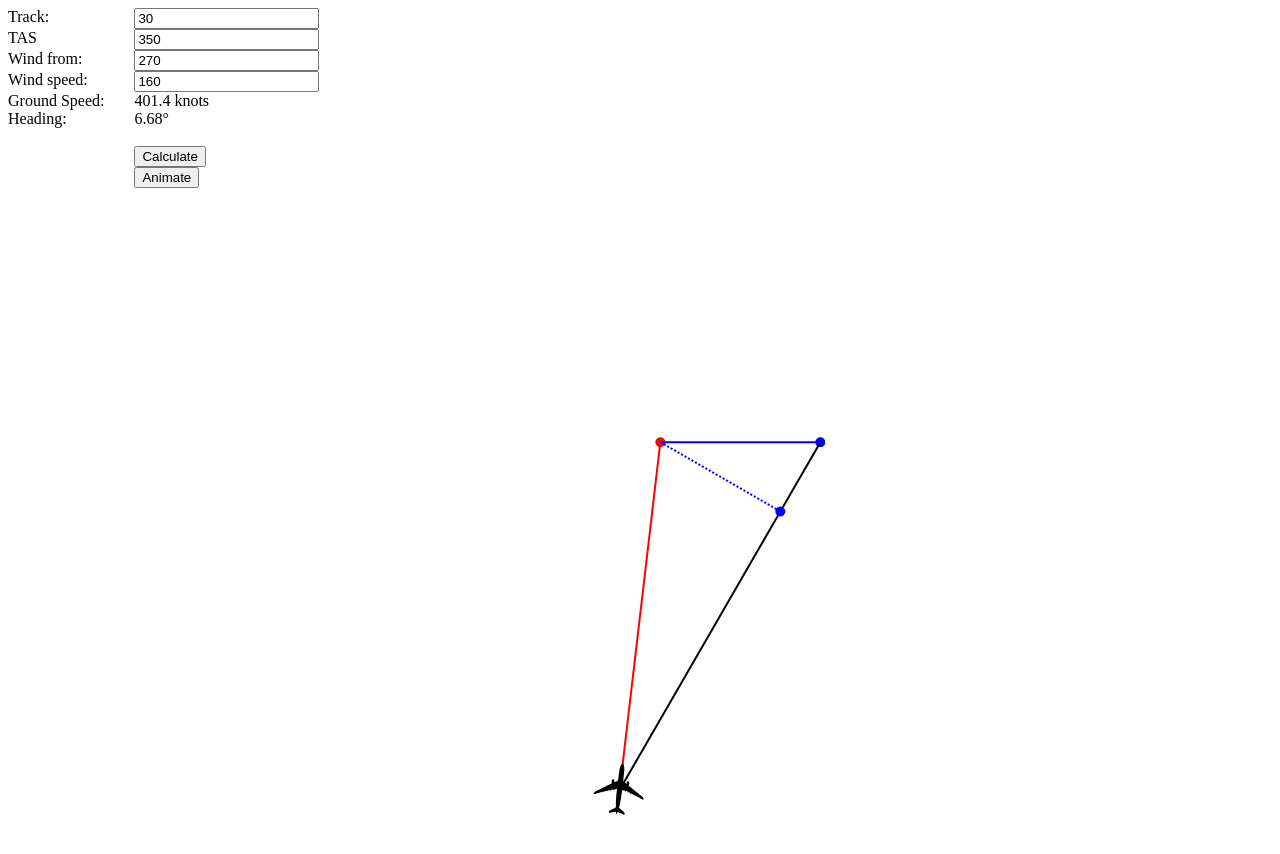
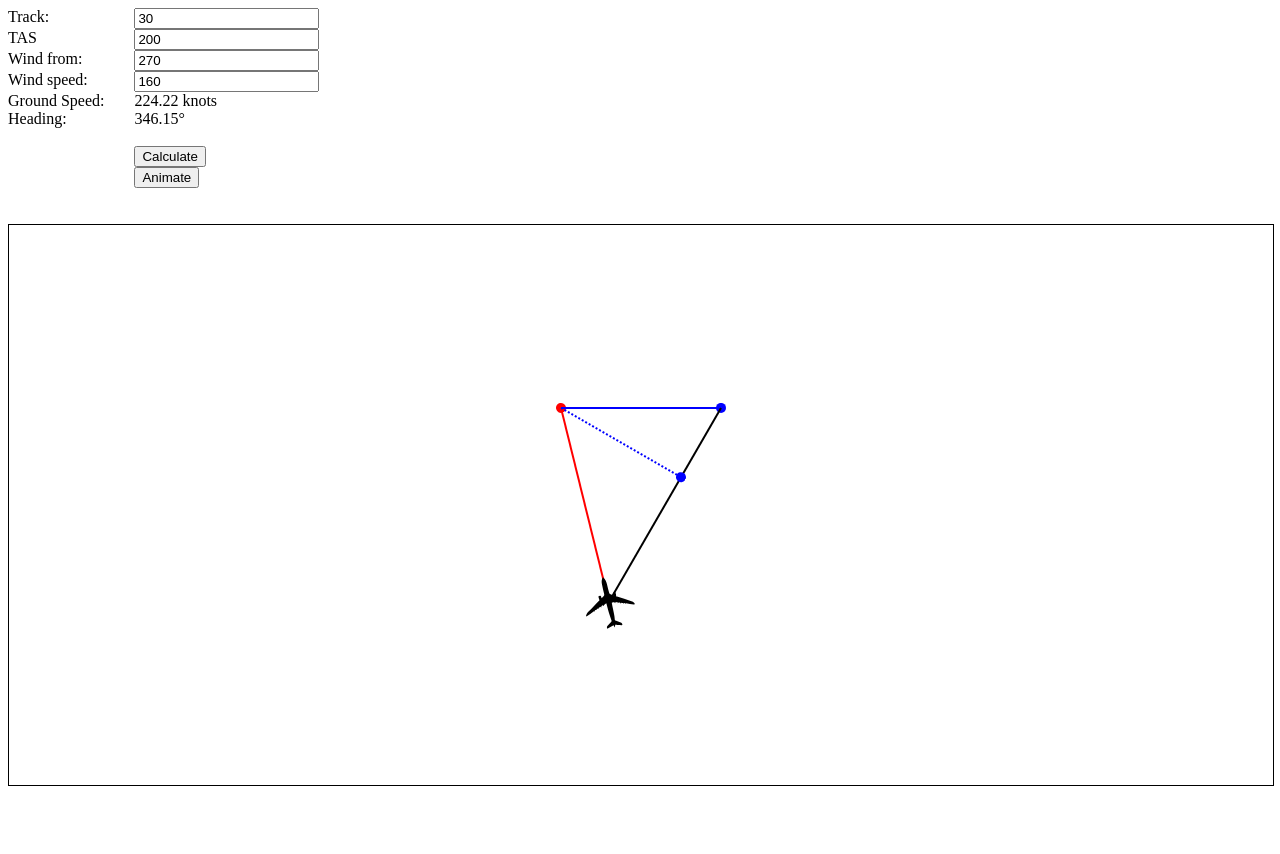
Before and after one commit to sseefried/aviation-diagrams, a plain HTML site: page index.html in a window 1280 px wide. After the commit the page ends 800 px from the top, so only its background shows below. Drawn offline with Linux system fonts and the light colour scheme.

Commit message:
Fix and improve animation

```diff
--- a/index.html
+++ b/index.html
@@ -102,8 +102,7 @@
 <br/>
 <br/>
 
-<div id="canvas" style="height: 100%; width: 100%;"></div>
-
+<div id="canvas" style="height: 100%; width: 100%; border: 1px solid black"></div>
 
 <script type="text/javascript">
 
@@ -217,28 +216,28 @@ var drawDiagram = function() {
 
         pg =  group.group(); // subgroup of group
         pg.path(planePath);
-        pg.move(-329,-14); // FIXME: Broken. Only works for initial values
-        pg.dmove(0,-boundingBox.h);
+
+        // FIXME: I have no idea why these magic numbers work!
+        pg.dmove(-329,tasEndY-363);
+        pg.dmove(0,-tasEndY);
         pg.dmove(dx,dy);
-        pg.rotate(90);
         pg.scale(0.1,0.1);
-        pg.transform({rotation: -heading}, true);
-
+        pg.transform({rotation: 90-heading}, true);
         group.add(pg);
     };
 
-    console.log("==========================");
-    console.log("track", rnd(track));
-    console.log("wind-from", rnd(from));
-    console.log("wind-speed", rnd(wind));
-    console.log("TAS", rnd(TAS));
+    // console.log("==========================");
+    // console.log("track", rnd(track));
+    // console.log("wind-from", rnd(from));
+    // console.log("wind-speed", rnd(wind));
+    // console.log("TAS", rnd(TAS));
 
-    console.log("--- results ------");
-    console.log("tailWind", rnd(tailWind));
-    console.log("crossWind", rnd(crossWind));
+    // console.log("--- results ------");
+    // console.log("tailWind", rnd(tailWind));
+    // console.log("crossWind", rnd(crossWind));
 
-    console.log("driftAngle", rnd(driftAngle));
-    console.log("ETAS", rnd(ETAS));
+    // console.log("driftAngle", rnd(driftAngle));
+    // console.log("ETAS", rnd(ETAS));
 
     var tasEndY = rnd(TAS*dcos(heading));
     var tasEndX = rnd(TAS*dsin(heading));
@@ -253,18 +252,13 @@ var drawDiagram = function() {
     var bottomLeftY = minimum(0, [tasEndY, windEndY, trackEndY]);
 
 
-    // Bounding box for the diagram sans plane
-    var boundingBox = { w: tasEndX - bottomLeftX
-                      , h: tasEndY - bottomLeftY
-                      };
+    // console.log("tasEnd = ",tasEndX, tasEndY);
+    // console.log("windEnd = ", windEndX, windEndY);
+    // console.log("trackEnd = ", trackEndX, trackEndY);
+    // console.log("bottomLeft =", bottomLeftX, bottomLeftY);
 
-    console.log("tasEnd = ",tasEndX, tasEndY);
-    console.log("windEnd = ", windEndX, windEndY);
-    console.log("trackEnd = ", trackEndX, trackEndY);
-    console.log("bottomLeft =", bottomLeftX, bottomLeftY);
-
-    console.log("=================");
-    console.log("Fly at heading", rnd(heading), "at", rnd(TAS), "knots to achieve a track of", rnd(track), "degrees with ground speed", rnd(groundSpeed), "knots.");
+    // console.log("=================");
+    // console.log("Fly at heading", rnd(heading), "at", rnd(TAS), "knots to achieve a track of", rnd(track), "degrees with ground speed", rnd(groundSpeed), "knots.");
 
     var attrs = { "stroke-width": "2", "arrow-end": "classic-wide-long"};
 
@@ -292,13 +286,15 @@ var drawDiagram = function() {
      group.add(tailWindLine);
    }
 
+  $('#ground-speed').html(rnd(groundSpeed) + " knots");
+  $('#heading').html(rnd(normalise(heading)) + "°");
+
+  var boundingBox = group.rbox();
+
   group.translate(-bottomLeftX+(width/2 - boundingBox.w/2),-bottomLeftY+(height/2 - boundingBox.h/2));
   group.scale(1,-1);
 
-    $('#ground-speed').html(rnd(groundSpeed) + " knots");
-    $('#heading').html(rnd(normalise(heading)) + "°");
-
-    drawPlane(group, track, boundingBox);
+  drawPlane(group);
 
 };
 
@@ -338,13 +334,14 @@ var setInitValue = function(id, value) {
 
 $(document).ready(function() {
     var canvas = $("#canvas");
+
+    canvas.height(canvas.height() - canvas[0].offsetTop);
     var w = canvas.width(), h = canvas.height();
-
     r = SVG("canvas").viewbox(0,0,w,h);
 
     setInitValue("track", 30);
     setInitValue("wind-from", 270);
-    setInitValue("TAS", 350);
+    setInitValue("TAS", 200);
     setInitValue("wind-speed", 160);
     width = w;
     height = h;
```
Lines whose indentation alone changed are shown as unchanged.
